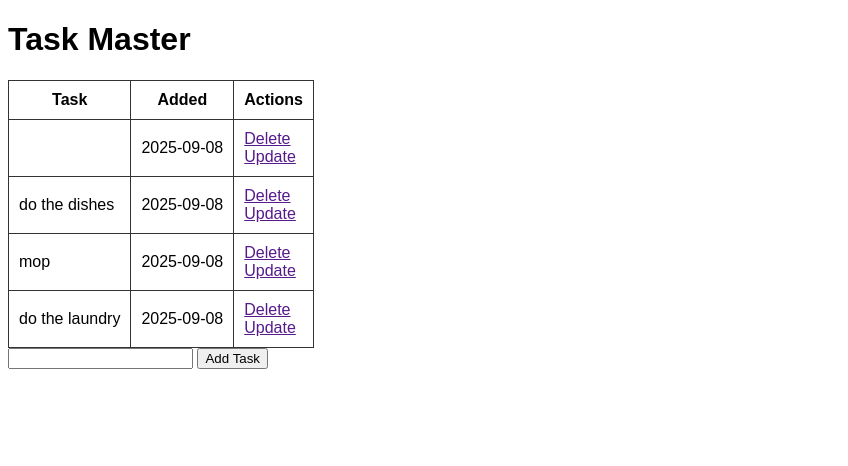
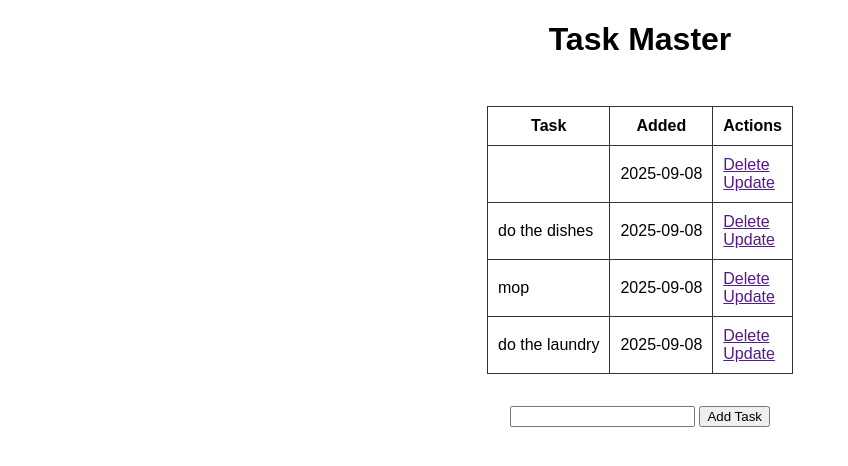
Before and after one commit to JLCleofas/to-do-list, a Flask app: page / in a window 1280 px wide. Shown: the top 466 px of the page, without its empty margins (0-848 px from the left). Run offline with Flask 3, Linux system fonts and the light colour scheme.

Commit message:
Fix CSS margin issue and enhance HTML structure for better styling

```diff
--- a/static/css/main.css
+++ b/static/css/main.css
@@ -1,5 +1,5 @@
 body {
-    margin: middle;
+    margin: 0;
     font-family: sans-serif;
 }
 
@@ -10,3 +10,17 @@ td {
     border-collapse: collapse;
     padding: 10px;
 }
+
+.content {
+    display: flex;
+    flex-direction: column;
+    align-items: center;
+    gap: 2rem;
+    width: 100%;
+}
+
+h1,
+.content__header {
+    text-align: center;
+    margin-bottom: 1rem;
+}
--- a/templates/index.html
+++ b/templates/index.html
@@ -4,7 +4,7 @@
 {% endblock %}
 {% block body %}
 <div class="content">
-    <h1>Task Master</h1>
+    <h1 class="content__header">Task Master</h1>
     <table>
         <tr>
             <th>Task</th>
@@ -23,7 +23,6 @@
         </tr>
         {% endfor %}
     </table>
-
     <form action="/" method="POST">
         <input type="text" name="content1" id="content">
         <input type="submit" value="Add Task">
```
